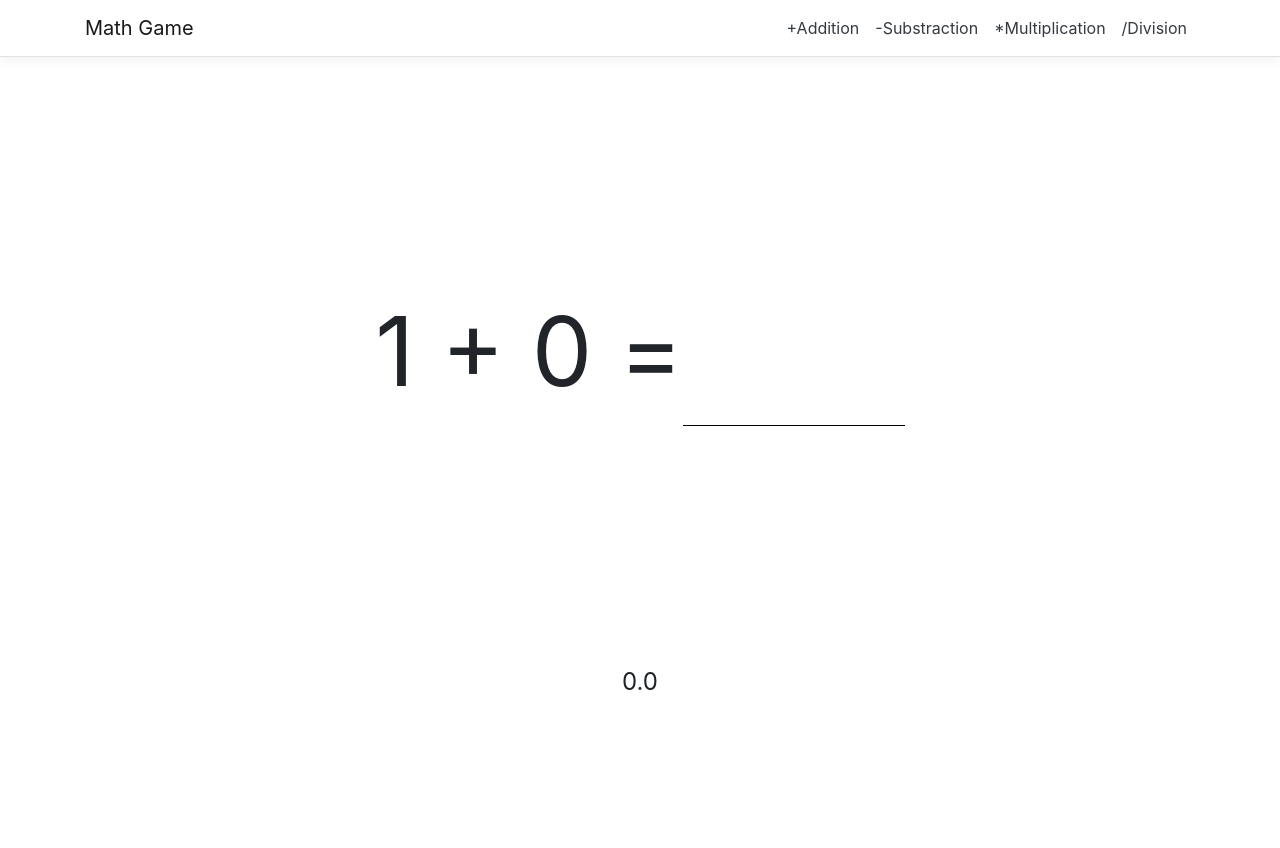
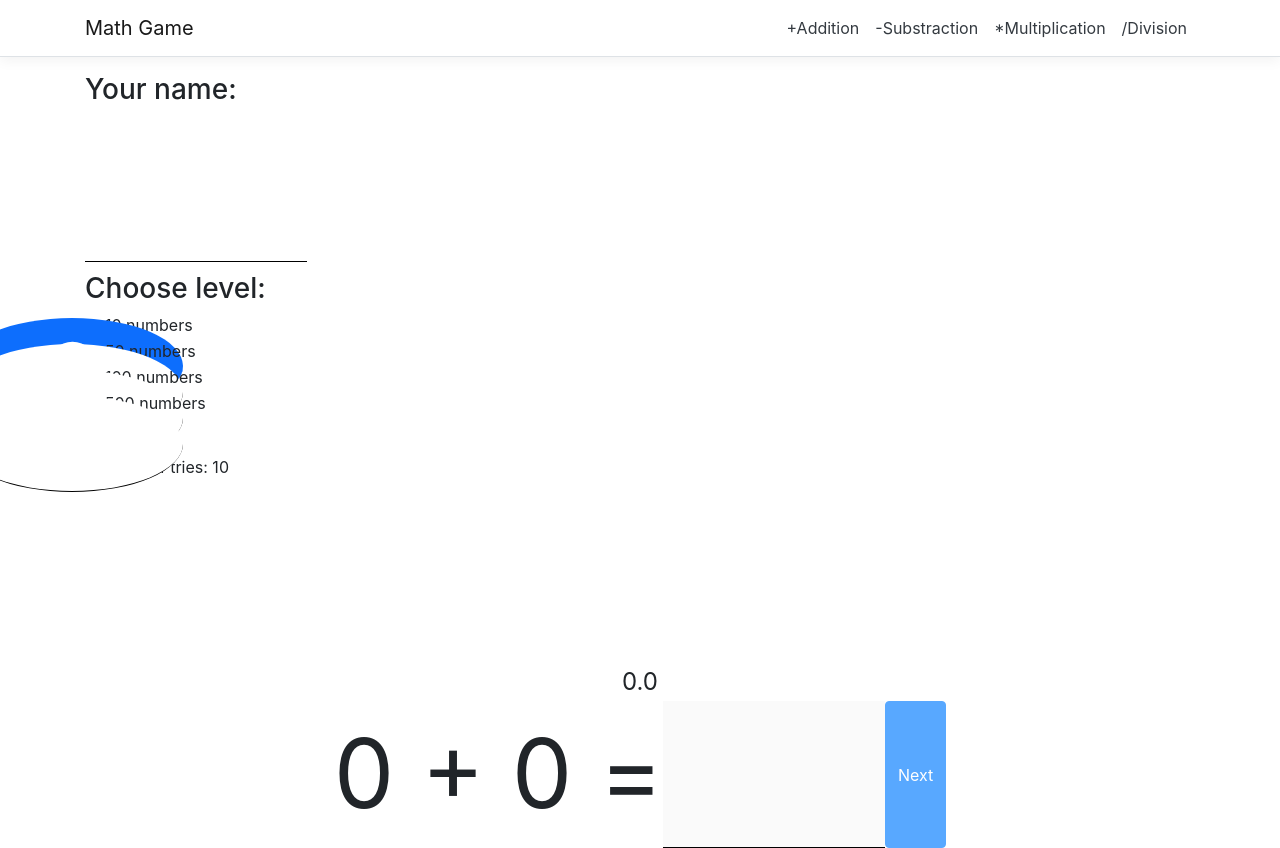
Before and after one commit to yogitubadzin/angular-math-game, an Angular app: page / in a window 1280 px wide. Before the commit the page ends 800 px from the top, so only its background shows below. Built offline with nearby package versions, Linux system fonts and the light colour scheme.

Commit message:
Apply start button

```diff
--- a/src/app/addition/addition-learn/addition-learn.component.html
+++ b/src/app/addition/addition-learn/addition-learn.component.html
@@ -1,8 +1,47 @@
+<h3>Your name:</h3>
+<div><input name="btnName" class="btn-name"></div>
+<h3>Choose level:</h3>
+<div class="form-check">
+  <input class="form-check-input" type="radio" [(ngModel)]="model.options" name="exampleRadios" [value]="10"
+    id="exampleRadios1" checked>
+  <label class="form-check-label" for="exampleRadios1">
+    10 numbers
+  </label>
+</div>
+<div class="form-check">
+  <input class="form-check-input" type="radio" [(ngModel)]="model.options" name="exampleRadios" [value]="50"
+    id="exampleRadios2">
+  <label class="form-check-label" for="exampleRadios2">
+    50 numbers
+  </label>
+</div>
+<div class="form-check disabled">
+  <input class="form-check-input" type="radio" [(ngModel)]="model.options" name="exampleRadios" [value]="100"
+    id="exampleRadios3">
+  <label class="form-check-label" for="exampleRadios3">
+    100 numbers
+  </label>
+</div>
+<div class="form-check disabled">
+  <input class="form-check-input" type="radio" [(ngModel)]="model.options" name="exampleRadios" [value]="500"
+    id="exampleRadios4">
+  <label class="form-check-label" for="exampleRadios4">
+    500 numbers
+  </label>
+</div>
+<button type="button" name="btnStart" (click)="start()" class="btn btn-primary">Start</button>
+
+<div>Number of tries: {{numberOfTries}}</div>
+<div *ngIf="numberOfTries == 0">
+  Your result is: {{ secondsPerSolution | number: '1.1-3' }}
+</div>
+
 <form [formGroup]="mathForm">
-    <div class="equation">{{ firstNumber }} + {{ secondNumber }} =</div>
-    <input appAnswer formControlName="answer" />
-  </form>
+  <div class="equation">{{ firstNumber }} + {{ secondNumber }} =</div>
+  <input appAnswer formControlName="answer" class="input-result" disabled />
+  <button type="button" name="btnNext" (click)="next()" class="btn btn-primary" disabled>Next</button>
+</form>
 
-  <div class="stats">
-    {{ secondsPerSolution | number: '1.1-3' }}
-  </div>
+<div class="stats">
+  {{ secondsPerSolution | number: '1.1-3' }}
+</div>
--- a/src/app/addition/addition-learn/addition-learn.component.ts
+++ b/src/app/addition/addition-learn/addition-learn.component.ts
@@ -10,16 +10,18 @@ import { MathAdditionValidator } from '../math-addition-validator';
 })
 export class AdditionLearnComponent implements OnInit {
   secondsPerSolution = 0;
+  randomNumber = 10;
   mathForm = new FormGroup(
     {
-      firstNumber: new FormControl(this.randomNumber()),
-      secondNumber: new FormControl(this.randomNumber()),
+      firstNumber: new FormControl(0),
+      secondNumber: new FormControl(0),
       answer: new FormControl('')
     },
     [MathAdditionValidator.validate('answer', 'firstNumber', 'secondNumber')]
   );
-
-  constructor() { }
+  mainNumber = 10;
+  model = { options: this.randomNumber };
+  numberOfTries = 10;
 
   get firstNumber() {
     return this.mathForm.value.firstNumber;
@@ -45,18 +47,42 @@ export class AdditionLearnComponent implements OnInit {
         )
       )
       .subscribe(({ numberSolved, startTime }) => {
-        this.secondsPerSolution =
-          (new Date().getTime() - startTime.getTime()) / numberSolved / 1000;
-
-        this.mathForm.setValue({
-          firstNumber: this.randomNumber(),
-          secondNumber: this.randomNumber(),
-          answer: ''
-        });
+        this.secondsPerSolution = (new Date().getTime() - startTime.getTime()) / numberSolved / 1000;
+        this.setValues();
+        this.decreaseNumberOfTries();
       });
   }
 
-  randomNumber() {
-    return Math.floor(Math.random() * 10);
+  calculateRandomNumber() {
+    return Math.floor(Math.random() * this.randomNumber);
+  }
+
+  start() {
+    this.numberOfTries = 10;
+    this.randomNumber = this.model.options;
+    this.setValues();
+    this.mathForm.controls.answer.enable();
+  }
+
+  next() {
+    if(this.numberOfTries == 0){
+
+      return;
+    }
+
+    this.setValues();
+    this.decreaseNumberOfTries();
+  }
+
+  setValues() {
+    this.mathForm.setValue({
+      firstNumber: this.calculateRandomNumber(),
+      secondNumber: this.calculateRandomNumber(),
+      answer: ''
+    });
+  }
+
+  decreaseNumberOfTries(){
+    this.numberOfTries = --this.numberOfTries;
   }
 }
--- a/src/app/addition/addition.module.ts
+++ b/src/app/addition/addition.module.ts
@@ -4,7 +4,7 @@ import { CommonModule } from '@angular/common';
 import { AdditionRoutingModule } from './addition-routing.module';
 import { AdditionLearnComponent } from './addition-learn/addition-learn.component';
 import { SharedModule } from '../shared/shared.module';
-import { ReactiveFormsModule } from '@angular/forms';
+import { FormsModule, ReactiveFormsModule } from '@angular/forms';
 
 
 @NgModule({
@@ -13,7 +13,8 @@ import { ReactiveFormsModule } from '@angular/forms';
     CommonModule,
     AdditionRoutingModule,
     SharedModule,
-    ReactiveFormsModule
+    ReactiveFormsModule,
+    FormsModule
   ]
 })
 export class AdditionModule { }
--- /dev/null
+++ b/src/app/division/division-learn/division-learn.component.html
@@ -0,0 +1,8 @@
+<form [formGroup]="mathForm">
+    <div class="equation">{{ firstNumber }} / {{ secondNumber }} =</div>
+    <input appAnswer formControlName="answer" />
+  </form>
+
+  <div class="stats">
+    {{ secondsPerSolution | number: '1.1-3' }}
+  </div>
--- /dev/null
+++ b/src/app/division/division-learn/division-learn.component.ts
@@ -0,0 +1,62 @@
+import { Component, OnInit } from '@angular/core';
+import { FormControl, FormGroup } from '@angular/forms';
+import { filter, delay, scan } from 'rxjs/operators';
+import { MathDivisionValidator } from '../math-division-validator';
+
+@Component({
+  selector: 'app-division-learn',
+  templateUrl: './division-learn.component.html',
+  styleUrls: ['./division-learn.component.css']
+})
+export class DivisionLearnComponent implements OnInit {
+  secondsPerSolution = 0;
+  mathForm = new FormGroup(
+    {
+      firstNumber: new FormControl(this.randomNumber()),
+      secondNumber: new FormControl(this.randomNumber()),
+      answer: new FormControl('')
+    },
+    [MathDivisionValidator.validate('answer', 'firstNumber', 'secondNumber')]
+  );
+
+  constructor() { }
+
+  get firstNumber() {
+    return this.mathForm.value.firstNumber;
+  }
+
+  get secondNumber() {
+    return this.mathForm.value.secondNumber;
+  }
+
+  ngOnInit() {
+    this.mathForm.statusChanges
+      .pipe(
+        filter(value => value === 'VALID'),
+        delay(100),
+        scan(
+          acc => {
+            return {
+              numberSolved: acc.numberSolved + 1,
+              startTime: acc.startTime
+            };
+          },
+          { numberSolved: 0, startTime: new Date() }
+        )
+      )
+      .subscribe(({ numberSolved, startTime }) => {
+        this.secondsPerSolution =
+          (new Date().getTime() - startTime.getTime()) / numberSolved / 1000;
+
+        this.mathForm.setValue({
+          firstNumber: this.randomNumber(),
+          secondNumber: this.randomNumber(),
+          answer: ''
+        });
+      });
+  }
+
+  randomNumber() {
+    return Math.floor(Math.random() * 10);
+  }
+}
--- a/src/app/division/division-routing.module.ts
+++ b/src/app/division/division-routing.module.ts
@@ -1,8 +1,8 @@
 import { NgModule } from '@angular/core';
 import { Routes, RouterModule } from '@angular/router';
+import { DivisionLearnComponent } from './division-learn/division-learn.component';
 
-
-const routes: Routes = [];
+const routes: Routes = [{ path: '', component: DivisionLearnComponent}];
 
 @NgModule({
   imports: [RouterModule.forChild(routes)],
--- /dev/null
+++ b/src/app/division/math-division-validator.ts
@@ -0,0 +1,17 @@
+import { AbstractControl } from '@angular/forms';
+
+export class MathDivisionValidator {
+    static validate(target: string, sourceOne: string, sourceTwo: string) {
+        return (form: AbstractControl) => {
+            const sum = form.value[target];
+            const firstNumber = form.value[sourceOne];
+            const secondNumber = form.value[sourceTwo];
+
+            if (firstNumber / secondNumber === parseInt(sum)) {
+                return null;
+            }
+
+            return { result: true };
+        };
+    }
+}
--- a/src/styles.css
+++ b/src/styles.css
@@ -1 +1,31 @@
 /* You can add global styles to this file, and also import other style files */
+form {
+    margin-top: 20%;
+    display: flex;
+    justify-content: center;
+    font-size: 96px;
+  }
+
+  .input-result {
+    font-size: 96px;
+    border: none;
+    border-bottom: 1px solid black;
+    width: 20%;
+    text-align: center;
+  }
+
+  input:focus {
+    outline: none;
+  }
+
+  .stats {
+    bottom: 100px;
+    left: 0;
+    right: 0;
+    text-align: center;
+    font-size: 24px;
+  }
+
+  .btn-name{
+      margin-bottom: 10px;
+  }
```
Also changed, not shown: src/app/division/division.module.ts (+8 -2 lines), src/app/division/division-learn/division-learn.component.css (added), 1 other file (tests, documents, lock files or other folders).
